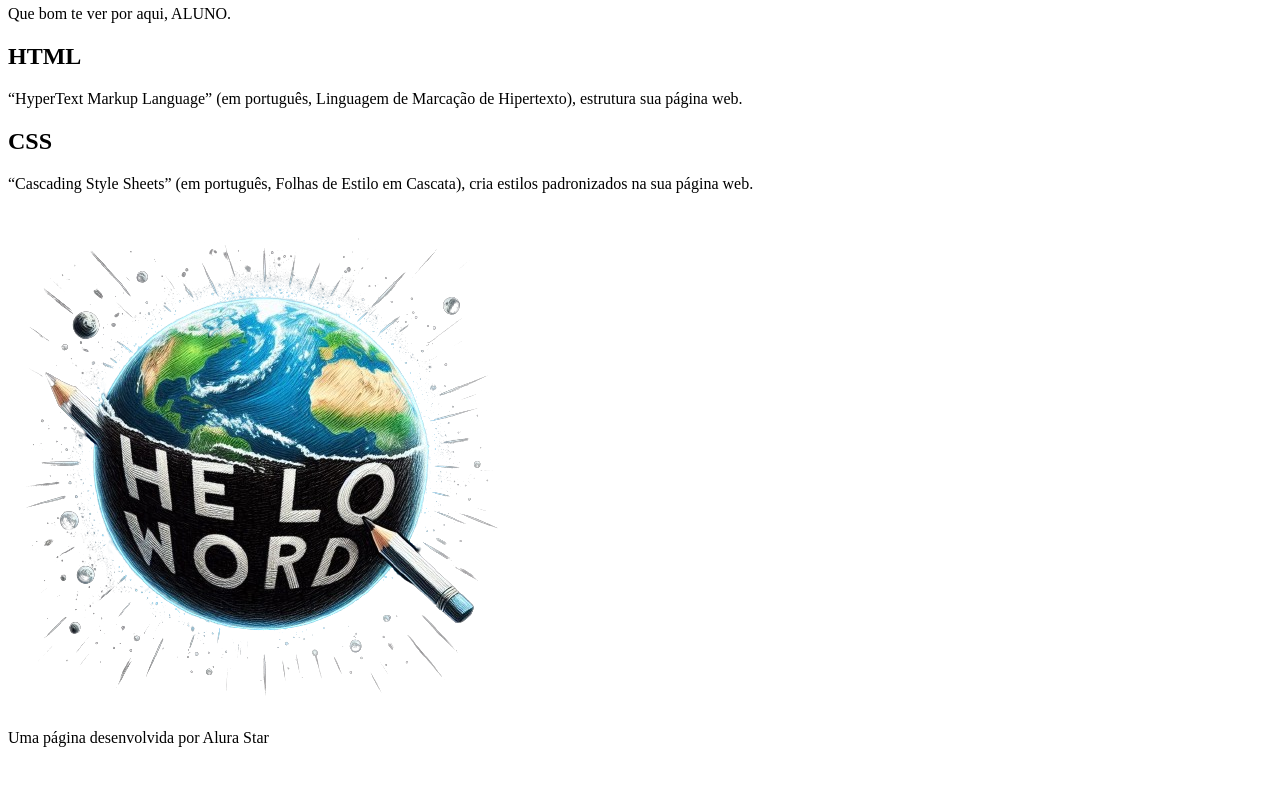
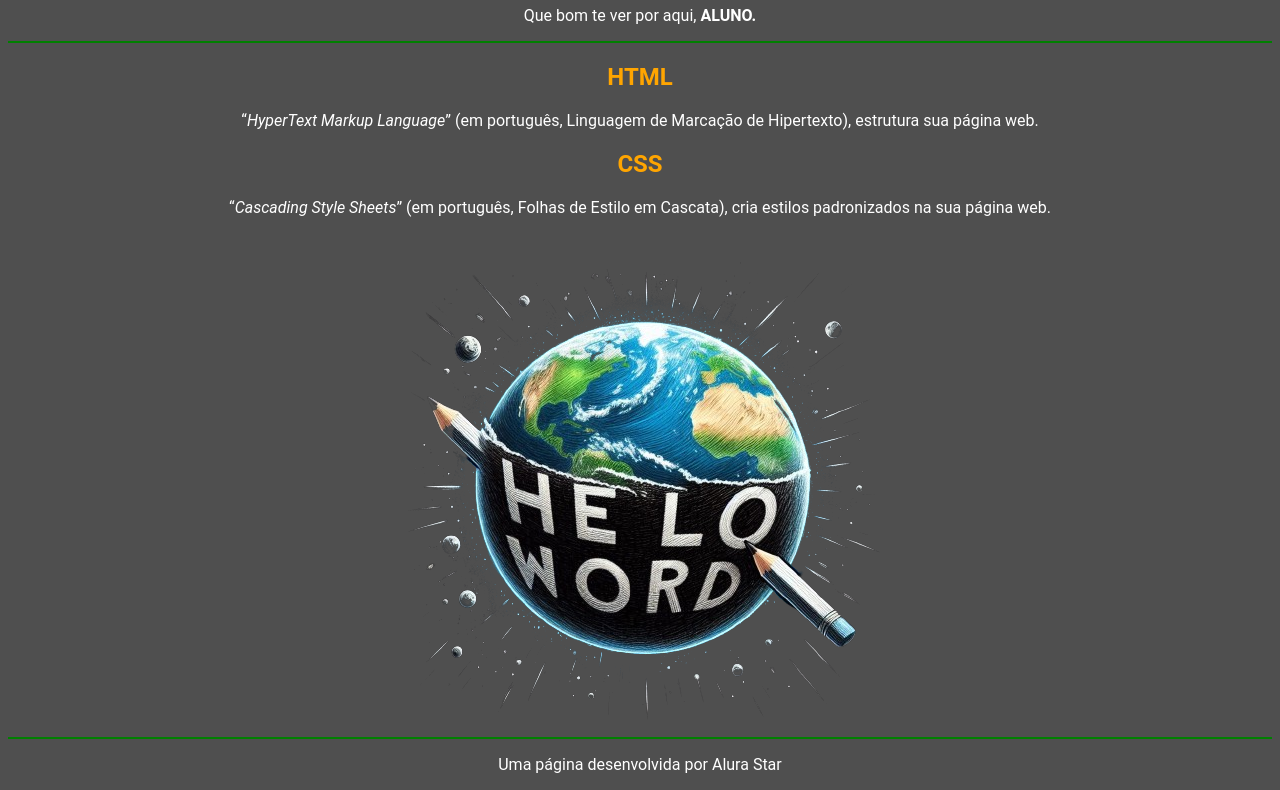
Before and after one commit to RogerNora/HelloWorld, a plain HTML site: page index.html in a window 1280 px wide. Shown: the part 75-865 px from the top of the page. Before the commit the page ends 838 px from the top, so only its background shows below. Drawn offline with Linux system fonts and the light colour scheme.

Commit message:
criamos a estilização basica do site

```diff
--- a/index.html
+++ b/index.html
@@ -4,20 +4,21 @@
     <meta charset="UTF-8">
     <meta name="viewport" content="width=device-width, initial-scale=1.0">
     <title>Oi Mundo</title>
+    <link rel="stylesheet" href="style.css">
 </head>
 <body>
     <header>
         <h1> Oi Mundão </h1>
-        <p> Que bom te ver por aqui, ALUNO. </p>
+        <p> Que bom te ver por aqui, <span id="nome_aluno"> ALUNO. </span> </p>
 
     </header>
 
     <section>
         <h2>HTML</h2>
-        <p>“HyperText Markup Language” (em português, Linguagem de Marcação de Hipertexto), estrutura sua página web.</p>
+        <p>“<sapn class= texto_ingles>HyperText Markup Language</sapn>” (em português, Linguagem de Marcação de Hipertexto), estrutura sua página web.</p>
 
         <h2>CSS</h2>
-        <p>“Cascading Style Sheets” (em português, Folhas de Estilo em Cascata), cria estilos padronizados na sua página web.</p>
+        <p>“<sapn class= texto_ingles>Cascading Style Sheets</sapn>” (em português, Folhas de Estilo em Cascata), cria estilos padronizados na sua página web.</p>
         <img src="mundobg.png" alt="imagem do planeta terra visto do espaço, onde a metade de baixo do planeta esta desenhado com um lapiz os dizeres Helo Word">
 
 
--- /dev/null
+++ b/style.css
@@ -0,0 +1,26 @@
+h2 {
+    color: orange;
+}
+
+body {
+    background-color: #4f4f4f;
+    color: white;
+    font-family: Roboto;
+    text-align: center;
+}
+
+header{
+    border-bottom: 2px solid green;
+}
+
+footer {
+    border-top: 2px solid green;
+}
+
+#nome_aluno{
+    font-weight: bolder;
+}
+
+.texto_ingles {
+    font-style: italic;
+}
```
